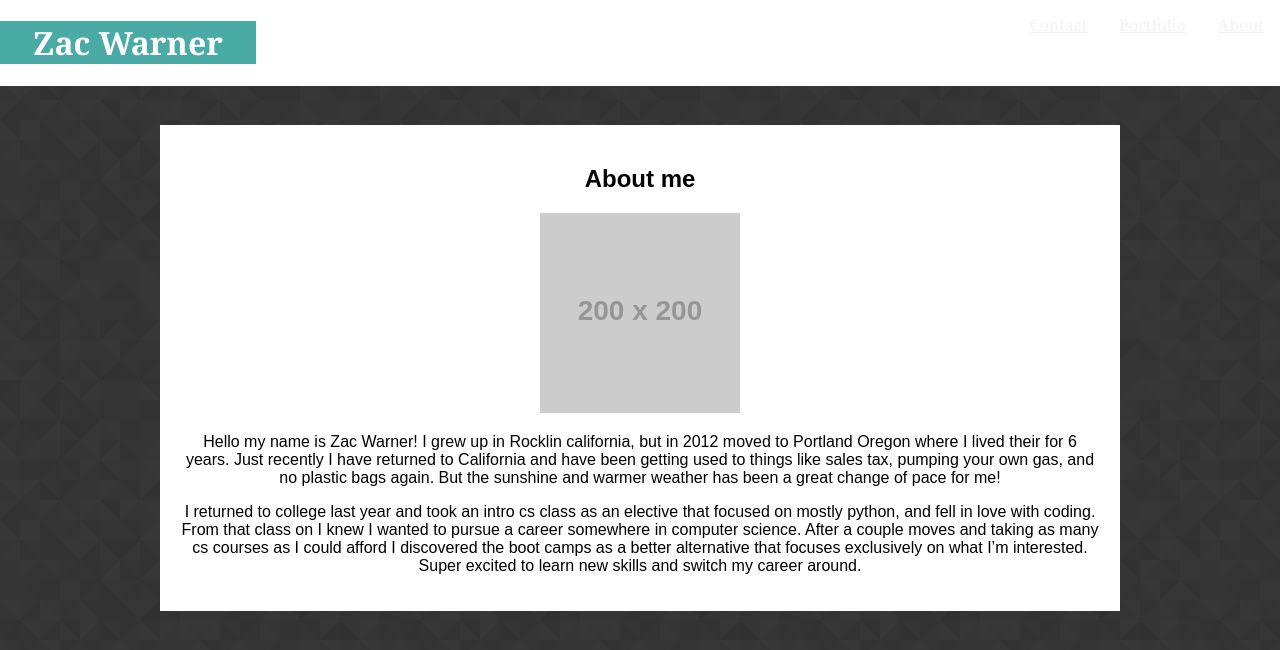
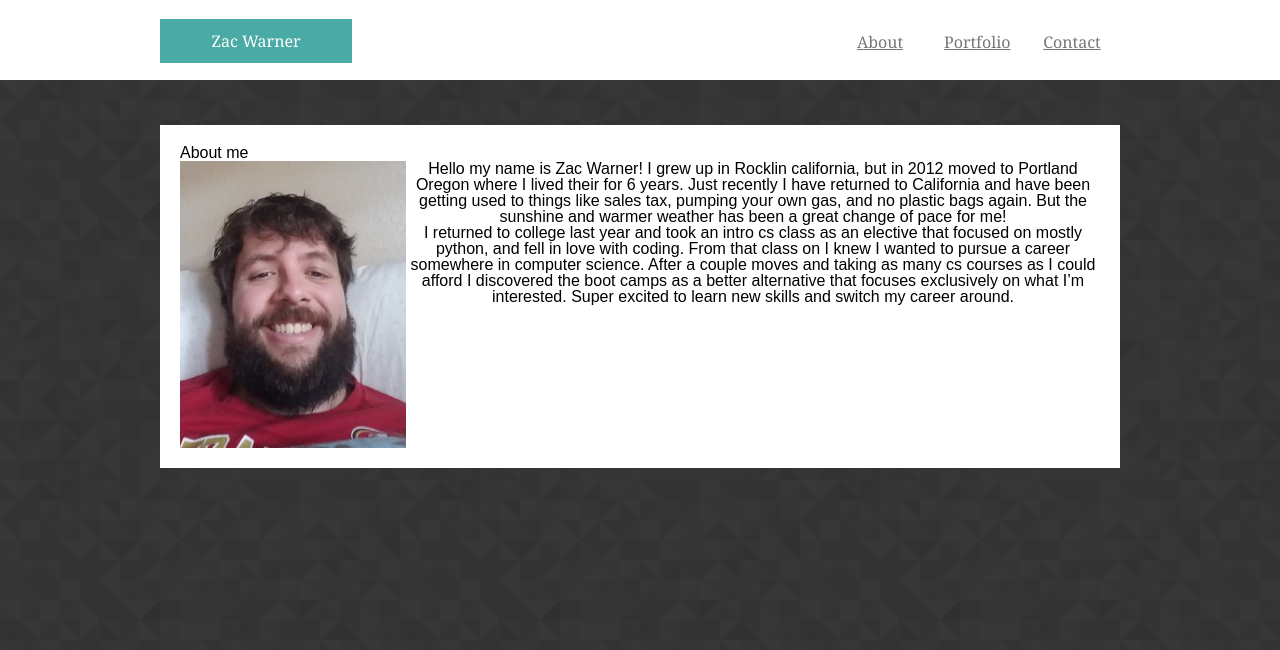
Before and after one commit to ZacWarner/basic-portfolio, a plain HTML site: page index.html in a window 1280 px wide. Drawn offline with Linux system fonts and the light colour scheme; placeholder pictures from the web are drawn by us.

Commit message:
more updates on css

```diff
--- /dev/null
+++ b/assets/css/reset.css
@@ -0,0 +1,48 @@
+/* http://meyerweb.com/eric/tools/css/reset/
+   v2.0 | 20110126
+   License: none (public domain)
+*/
+
+html, body, div, span, applet, object, iframe,
+h1, h2, h3, h4, h5, h6, p, blockquote, pre,
+a, abbr, acronym, address, big, cite, code,
+del, dfn, em, img, ins, kbd, q, s, samp,
+small, strike, strong, sub, sup, tt, var,
+b, u, i, center,
+dl, dt, dd, ol, ul, li,
+fieldset, form, label, legend,
+table, caption, tbody, tfoot, thead, tr, th, td,
+article, aside, canvas, details, embed,
+figure, figcaption, footer, header, hgroup,
+menu, nav, output, ruby, section, summary,
+time, mark, audio, video {
+	margin: 0;
+	padding: 0;
+	border: 0;
+	font-size: 100%;
+	font: inherit;
+	vertical-align: baseline;
+}
+/* HTML5 display-role reset for older browsers */
+article, aside, details, figcaption, figure,
+footer, header, hgroup, menu, nav, section {
+	display: block;
+}
+body {
+	line-height: 1;
+}
+ol, ul {
+	list-style: none;
+}
+blockquote, q {
+	quotes: none;
+}
+blockquote:before, blockquote:after,
+q:before, q:after {
+	content: '';
+	content: none;
+}
+table {
+	border-collapse: collapse;
+	border-spacing: 0;
+}
--- a/assets/css/style.css
+++ b/assets/css/style.css
@@ -14,42 +14,59 @@ header {
     left: 0;
     background-color: white;
     width: 100%;
+    height: 10%;
     font-family: 'Georgia', Times, Times New Roman, serif;
+    overflow: auto;
 
 }
 
 h1 {
-
+    margin: 2% 0 0;
+    height: 5%;
+    padding: 14px 16px;
     background-color: #4aaaa5;
     color: #ffffff;
     width: 20%;
     float: left;
-    clear: both;
 
 }
 
+
+
 .sitenav {
+    width: 960px;
+    margin: 0 auto;
     overflow: hidden;
     background-color: #ffffff;
 }
 
 .sitenav a {
+    margin: 2% 0 0;
+    width: 10%;
     float: right;
     display: block;
-    color: #f2f2f2;
-    padding: 14px 16px;
+    color: #777777;
+    padding: 15px 16px;
 }
 
 .sitenav a:hover {
-    background-color: #ddd;
-    color: black;
+    background-color: #4aaaaf;
+    color: white;
 }
 
 .wrapper {
     width: 960px;
-    height: 100%;
     padding: 20px;
     margin: 125px auto;
     font-family: 'Arial', 'Helvetica Neue', Helvetica, sans-serif;
     background-color: #ffffff;
+    overflow: auto;
 }
+
+ h2 {
+    text-align: left;
+}
+
+#mypic {
+    float: left;
+}
--- a/index.html
+++ b/index.html
@@ -6,6 +6,8 @@
 
     <title>Zac Warner's Portfolio</title>
 
+    <link rel="stylesheet" type="text/css" href="assets/css/reset.css">
+
     <link rel="stylesheet" type="text/css" href="assets/css/style.css">
 
 </Head>
@@ -13,13 +15,16 @@
 <body>
     <Header>
 
-        <h1>Zac Warner</h1>
         <section class="sitenav">
-            <a class="sitenav" href="index.html">About</a>
+
+            <h1>Zac Warner</h1>
+
+            <a class="sitenav" href="contact.html">Contact</a>
 
             <a class="sitenav" href="portfolio.html">Portfolio</a>
 
-            <a class="sitenav" href="contact.html">Contact</a>
+            <a class="sitenav" href="index.html">About</a>
+
         </section>
 
     </Header>
@@ -29,14 +34,16 @@
 
             <h2>About me</h2>
 
-            <img src="https://placehold.it/200x200" alt="Your Name">
+            <img id="mypic" src="assets/images/ZacWarner.jpg" alt="Picture of Zac Warner">
 
-            <p>Hello my name is Zac Warner! I grew up in Rocklin california, but in 2012 moved to Portland Oregon where
+            <p class="bio">Hello my name is Zac Warner! I grew up in Rocklin california, but in 2012 moved to Portland
+                Oregon where
                 I lived their for 6 years. Just recently I have returned to California and have been getting used to
                 things like sales tax, pumping your own gas, and no plastic bags again. But the sunshine and warmer
                 weather has been a great change of pace for me!</p>
 
-            <p>I returned to college last year and took an intro cs class as an elective that focused on mostly python,
+            <p class="bio">I returned to college last year and took an intro cs class as an elective that focused on
+                mostly python,
                 and fell in love with coding. From that class on I knew I wanted to pursue a career somewhere in
                 computer science. After a couple moves and taking as many cs courses as I could afford I discovered the
                 boot camps as a better alternative that focuses exclusively on what I’m interested. Super excited to
```
Also changed, not shown: assets/images/ZacWarner.jpg (added).
